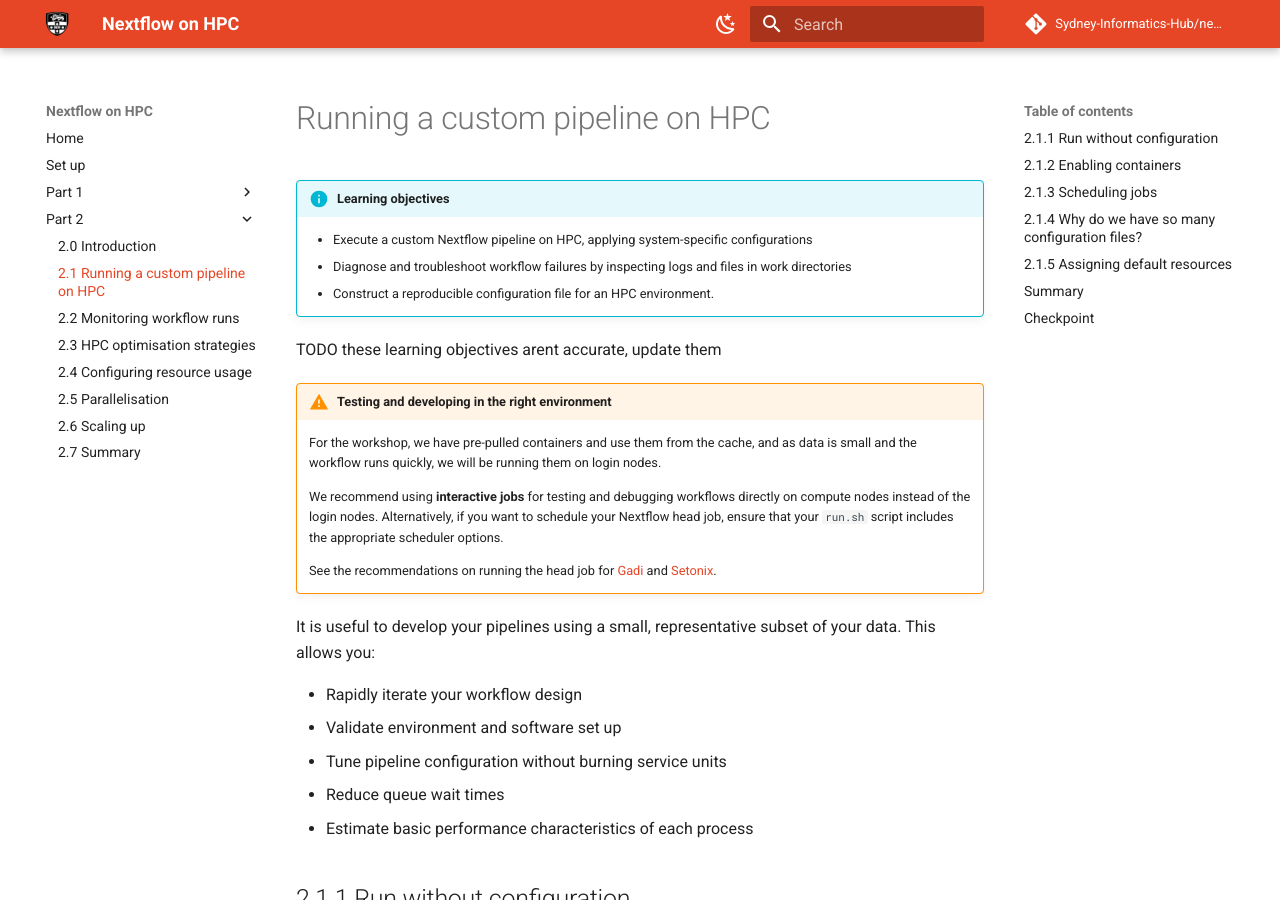
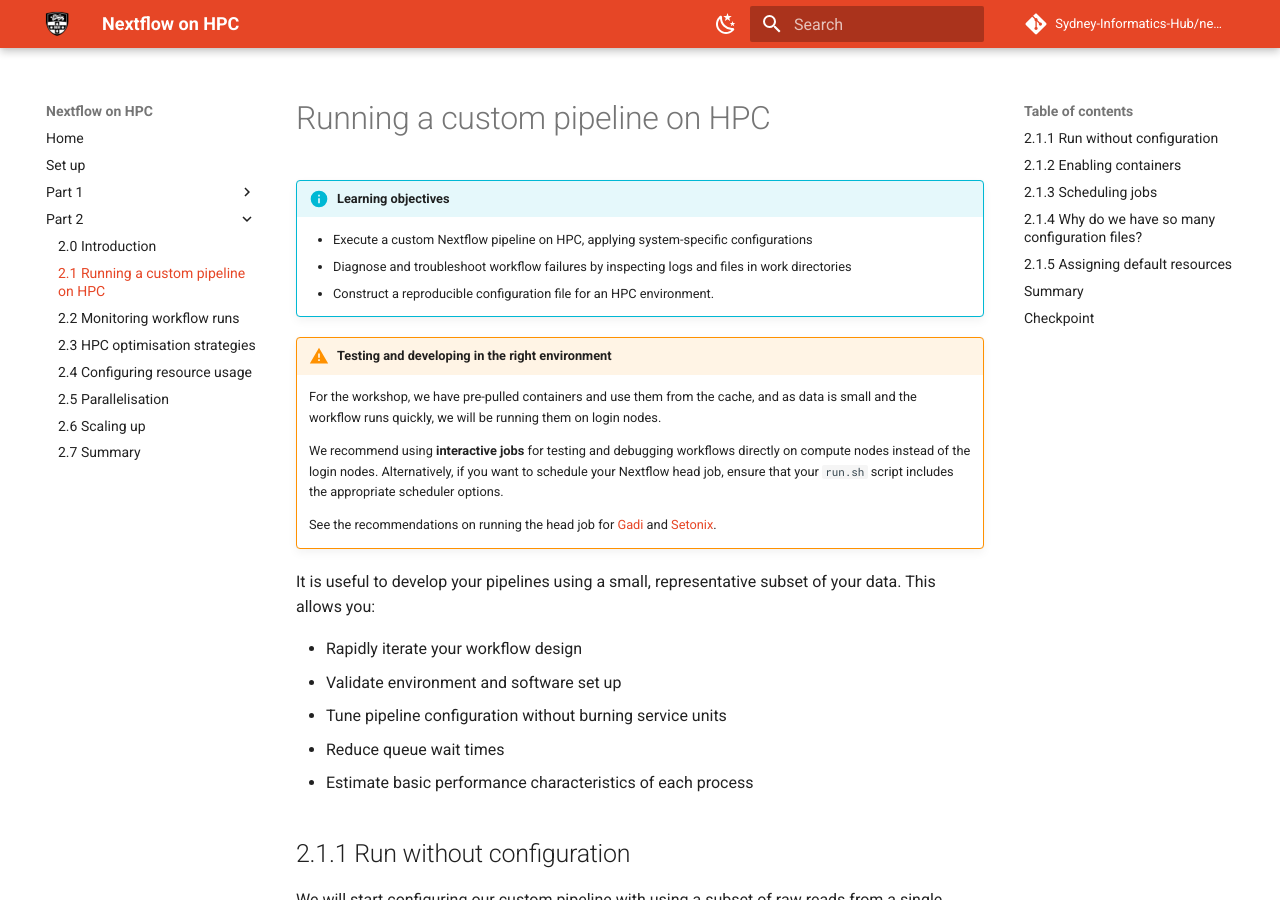
Before and after one commit to Sydney-Informatics-Hub/nextflow-hpc-workshop, an MkDocs documentation site: the page built from docs/part2/21_firstrun.md, in a window 1280 px wide and 900 px high. Built offline with MkDocs 1.6.1 and Material for MkDocs 9.7.7, drawn with Linux system fonts in a browser that asks for light colours; comment, search, counter and statistics services are not loaded.

Commit message:
2.1 update config layering fig

```diff
--- a/docs/part2/21_firstrun.md
+++ b/docs/part2/21_firstrun.md
@@ -5,8 +5,6 @@
     - Execute a custom Nextflow pipeline on HPC, applying system-specific configurations
     - Diagnose and troubleshoot workflow failures by inspecting logs and files in work directories
     - Construct a reproducible configuration file for an HPC environment.
-
-TODO these learning objectives arent accurate, update them
 
 !!! warning "Testing and developing in the right environment"
 
@@ -540,8 +538,6 @@ In this case, it shows that the `GENOTYPE` process needs at least 2 GB of memory
 
 ![](figs/00_custom_configs.png)
 
-[TODO] update figure
-
 We use three different configuration files to keep our Nextflow workflows reproducible, modular, and portable across different systems.
 This setup not only ensures consistency when running the same pipeline in different environments, but also allows reuse of configuration components across multiple pipelines.
 
```
Also changed, not shown: docs/part2/figs/00_custom_configs.png, 1 other file.
